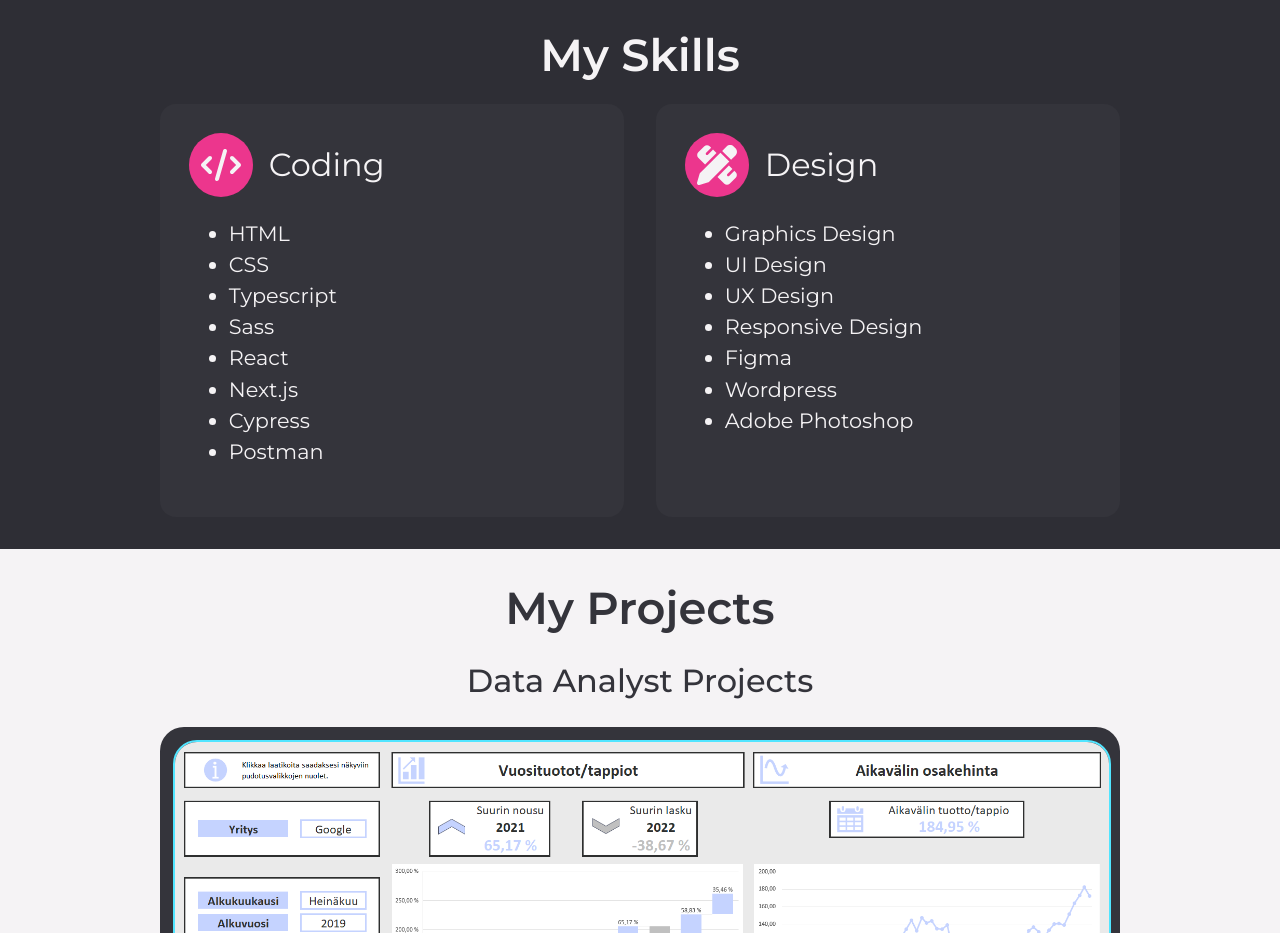
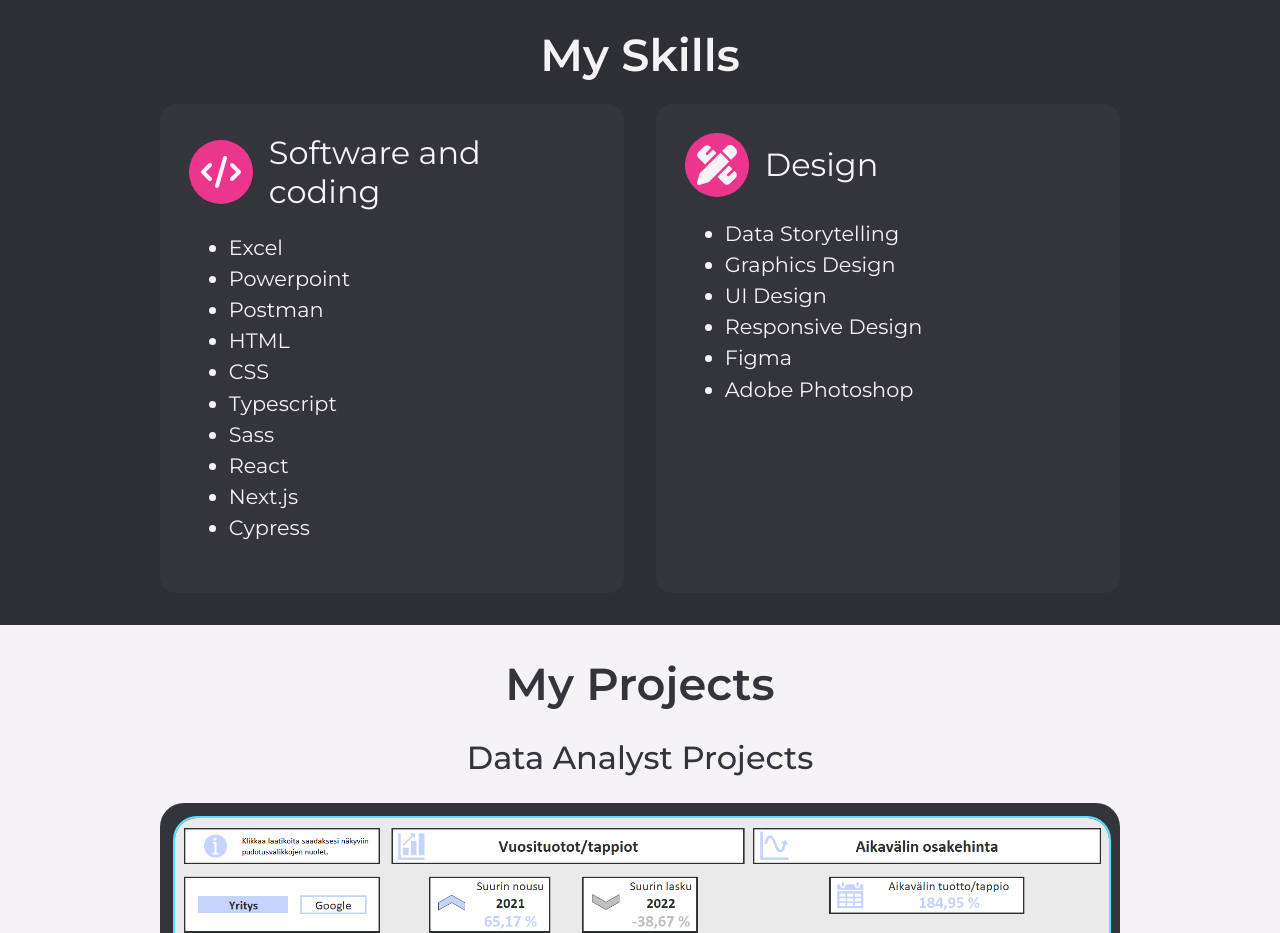
Before and after one commit to ojela028xamk/jere-lansipii-portfolio, a Next.js app: page / in a window 1280 px wide. Shown: the part 1100-2033 px from the top of the page. Built offline with nearby package versions, Linux system fonts and the light colour scheme; no server answers.

Commit message:
skills update

```diff
--- a/app/website/skills.tsx
+++ b/app/website/skills.tsx
@@ -5,6 +5,9 @@ import { useTranslations } from "next-intl";
 const Skills = (): JSX.Element => {
   const t = useTranslations("website");
   const codingSkills = [
+    "Excel",
+    "Powerpoint",
+    "Postman",
     "HTML",
     "CSS",
     "Typescript",
@@ -12,15 +15,13 @@ const Skills = (): JSX.Element => {
     "React",
     "Next.js",
     "Cypress",
-    "Postman",
   ];
   const designSkills = [
+    "data_storytelling",
     "graphic",
     "ui",
-    "ux",
     "responsive",
     "figma",
-    "wordpress",
     "photoshop",
   ];
 
--- a/messages/en.json
+++ b/messages/en.json
@@ -8,14 +8,13 @@
     "experience": "Jere demonstrated a good visual eye as well as knowledge of user interface/user experience design. It was also easy to communicate with him. I had a clear vision of what I wanted. Jere implemented this as well as greatly improved it. Recommended!",
     "skills": {
       "header": "My Skills",
-      "coding_header": "Coding",
+      "coding_header": "Software and coding",
       "design_header": "Design",
+      "data_storytelling": "Data Storytelling",
       "graphic": "Graphics Design",
       "ui": "UI Design",
-      "ux": "UX Design",
       "responsive": "Responsive Design",
       "figma": "Figma",
-      "wordpress": "Wordpress",
       "photoshop": "Adobe Photoshop"
     },
     "projects": {
--- a/messages/fi.json
+++ b/messages/fi.json
@@ -8,14 +8,13 @@
     "experience": "Jere osoitti hyvää visuaalista silmää, kuten myös käyttöliittymä- ja käyttökokemussuunnittelun tietämystä. Hänen kanssa oli myös helppo kommunikoida. Minulla oli selkeä visio siitä mitä halusin. Jere toteutti tämän, kuten myös merkittävästi paransi sitä. Suosittelen!",
     "skills": {
       "header": "Minun taidot",
-      "coding_header": "Ohjelmointi",
+      "coding_header": "Ohjelmat ja ohjelmointi",
       "design_header": "Suunnittelu",
+      "data_storytelling": "Datan tarinankerronta",
       "graphic": "Graafinen suunnittelu",
       "ui": "UI-suunnittelu",
-      "ux": "UX-suunnittelu",
       "responsive": "Responsiivinen suunnittelu",
       "figma": "Figma",
-      "wordpress": "Wordpress",
       "photoshop": "Adobe Photoshop"
     },
     "projects": {
```
